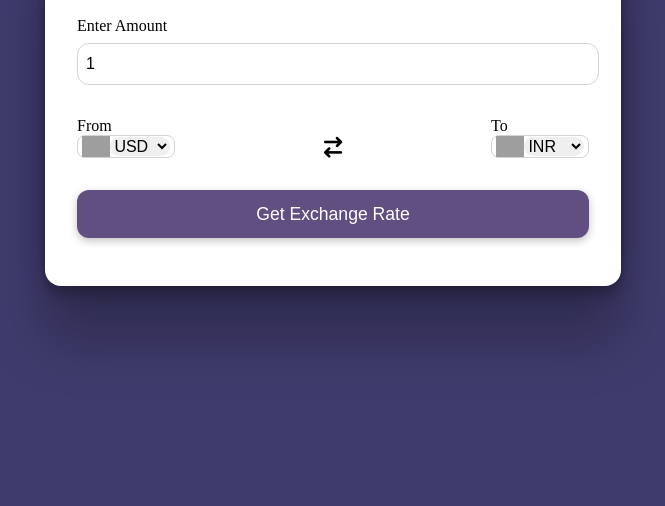
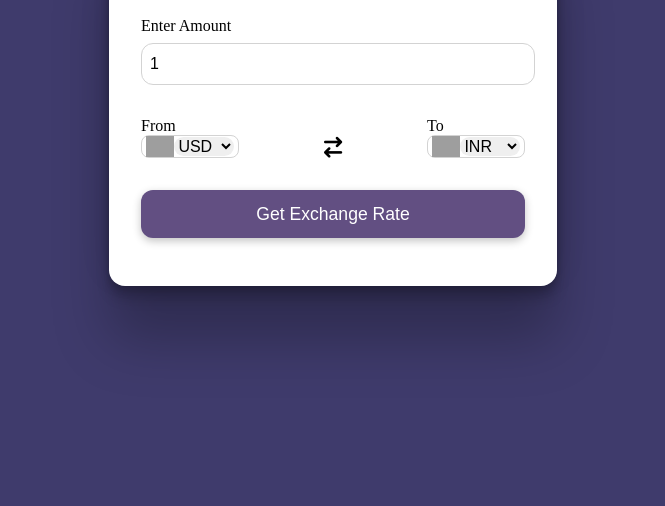
Before and after one commit to nabeel539/currency-converter-js, a plain HTML site: page index.html in a window 1280 px wide. Shown: the part 294-800 px from the top of the page, without its empty margins (307-972 px from the left). Drawn offline with Linux system fonts and the light colour scheme; no server answers; grey boxes are pictures that could not be loaded.

Commit message:
CSS Changes

```diff
--- a/style.css
+++ b/style.css
@@ -19,7 +19,7 @@ body {
     padding: 2rem;
     border-radius: 1rem;
     min-height: 30vh;
-    min-width: 40vw;
+    width: 30vw;
     box-shadow: rgba(0, 0, 0, 0.25) 0px 54px 55px, rgba(0, 0, 0, 0.12) 0px -12px 30px, rgba(0, 0, 0, 0.12) 0px 4px 6px, rgba(0, 0, 0, 0.17) 0px 12px 13px, rgba(0, 0, 0, 0.09) 0px -3px 5px;
 }
 
```
